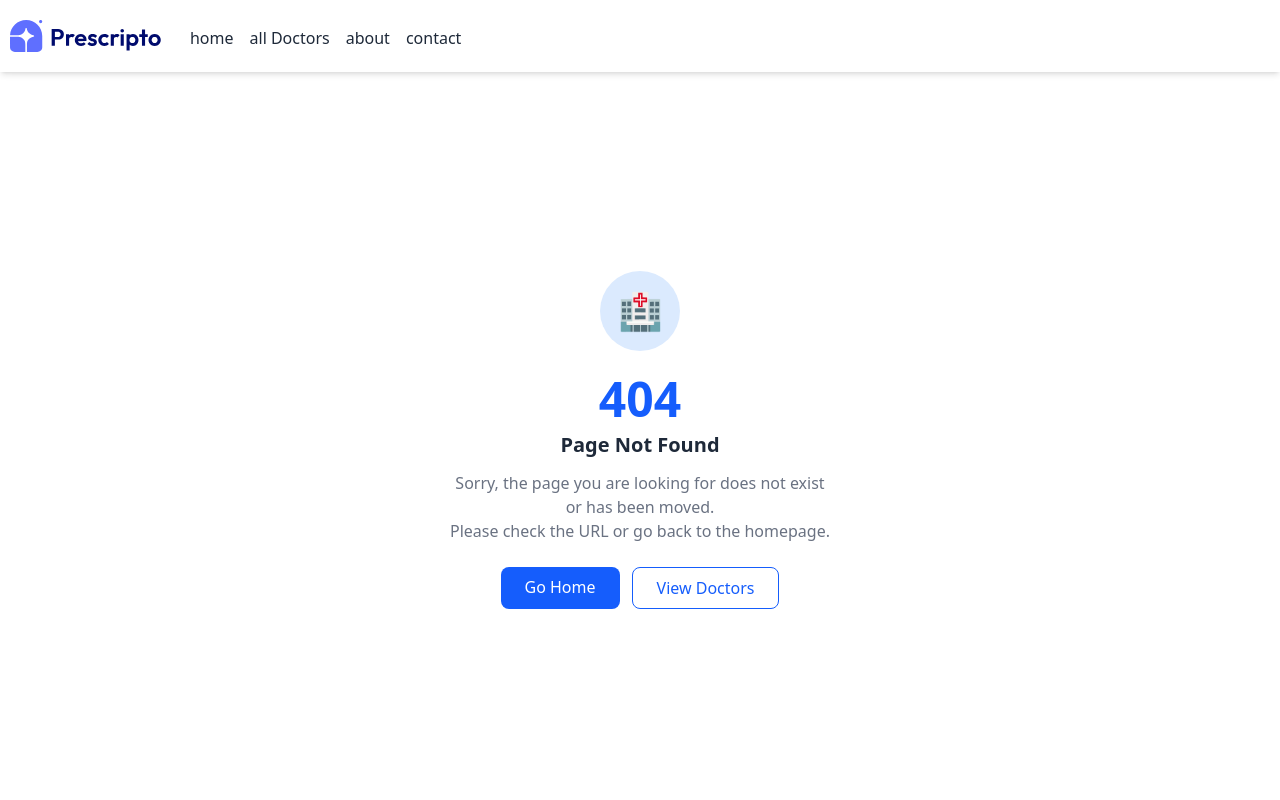
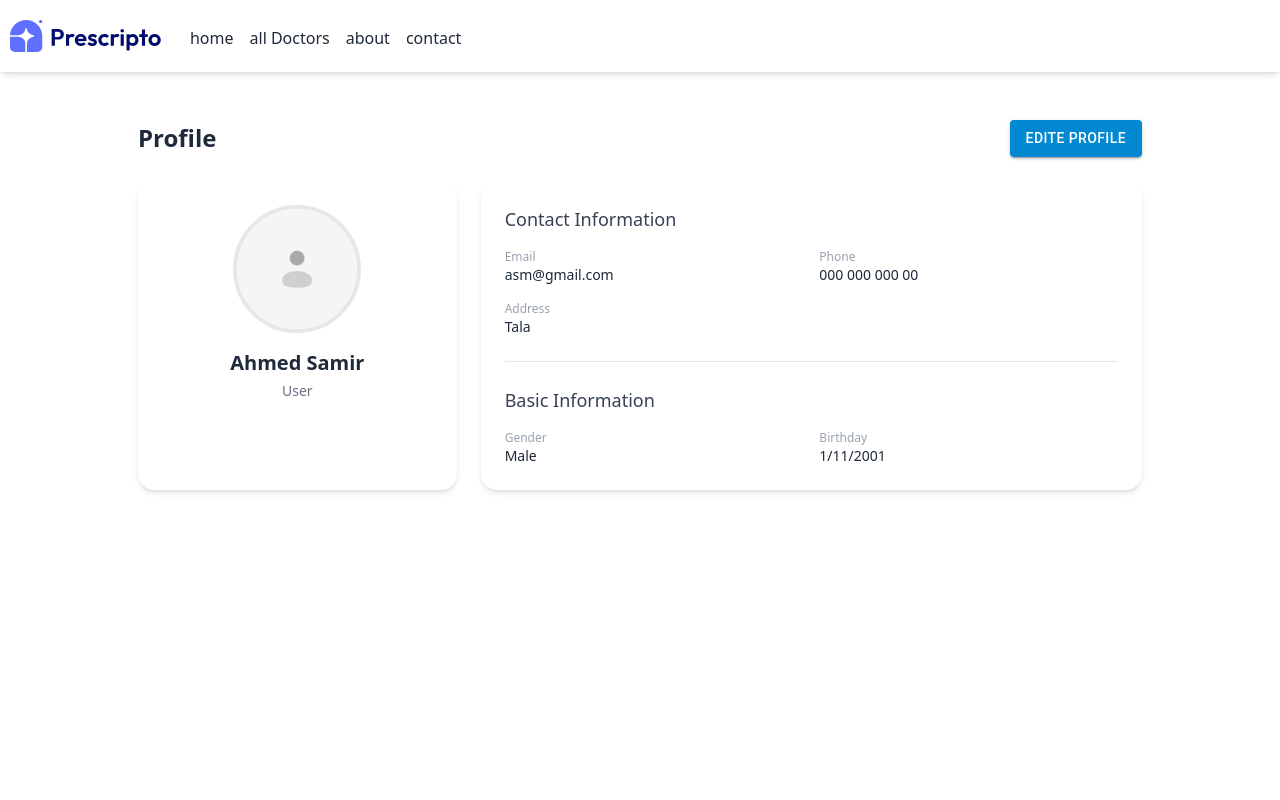
Before and after one commit to ahmed2020026/hospital, a React (Vite) app: page /profile in a window 1280 px wide. Shown: the top 800 px of the page. Built offline with nearby package versions, Linux system fonts and the light colour scheme; some icons are missing.

Commit message:
create new pages

```diff
--- a/src/App.tsx
+++ b/src/App.tsx
@@ -8,6 +8,9 @@ import NotFound from './pages/NotFound'
 import { DoctorPage } from './pages/DoctorPage'
 import { About } from './pages/About'
 import { Contact } from './pages/Contact'
+import { Profile } from './pages/Profile'
+import { Register } from './pages/Register'
+import { Login } from './pages/Login'
 
 function App() {
   return (
@@ -22,6 +25,9 @@ function App() {
           <Route path='/doctor/:id' element={<DoctorPage />} />
           <Route path='/about' element={<About />} />
           <Route path='/contact' element={<Contact />} />
+          <Route path='/profile' element={<Profile />} />
+          <Route path='/Register' element={<Register />} />
+          <Route path='/Login' element={<Login />} />
           <Route path='*' element={<NotFound />} />
         </Routes>
       </main>
--- a/src/components/InputText.tsx
+++ b/src/components/InputText.tsx
@@ -1,8 +1,8 @@
 import { TextField } from '@mui/material'
 
-export const InputText = ({ label  }: { label: string }) => {
+export const InputText = ({ label, type }: { label: string, type: string }) => {
     return (
-        <TextField fullWidth label={label} id="margin-none" size='small' color='info'
+        <TextField fullWidth label={label} type={type} id="margin-none" size='small' color='info'
             sx={{
                 "& .MuiOutlinedInput-root": {
                     "& fieldset": {
@@ -13,7 +13,7 @@ export const InputText = ({ label  }: { label: string }) => {
                     },
                     "&.Mui-focused fieldset": {
                         borderColor: '#0288d1',
-                        borderWidth:"1px"
+                        borderWidth: "1px"
                     },
                 }
             }} />
--- /dev/null
+++ b/src/components/SelectInput.tsx
@@ -0,0 +1,30 @@
+import { FormControl, InputLabel, MenuItem, Select } from "@mui/material"
+
+export const SelectInput = () => {
+    return (
+        <FormControl fullWidth size="small" sx={{
+            "& .MuiOutlinedInput-root": {
+                "& fieldset": {
+                    borderColor: '#E0E3E7',
+                },
+                "&:hover fieldset": {
+                    borderColor: '#B2BAC2',
+                },
+                "&.Mui-focused fieldset": {
+                    borderColor: '#0288d1',
+                    borderWidth: "1px"
+                },
+            }
+        }} >
+            <InputLabel id="demo-simple-select-label">Age</InputLabel>
+            <Select
+                labelId="demo-simple-select-label"
+                id="demo-simple-select"
+                label="Age">
+                <MenuItem value={10}>Ten</MenuItem>
+                <MenuItem value={20}>Twenty</MenuItem>
+                <MenuItem value={30}>Thirty</MenuItem>
+            </Select>
+        </FormControl >
+    )
+}
--- /dev/null
+++ b/src/pages/Login.tsx
@@ -0,0 +1,46 @@
+import { InputText } from "../components/InputText"
+import { ButtonClick } from "../components/ButtonClick"
+import { Link } from "react-router-dom"
+
+export const Login = () => {
+
+    return (
+        <section className="section p-2 flex items-center justify-center">
+            <div className="w-full max-w-lg bg-white shadow-lg rounded-2xl p-6 sm:p-8">
+
+                {/* Header */}
+                <div className="text-center mb-6">
+                    <h2 className="text-2xl font-semibold text-gray-800">
+                        Login
+                    </h2>
+                </div>
+
+                {/* Form */}
+                <form className="space-y-4">
+
+                    <div>
+                        <InputText label="email" type="email" />
+                    </div>
+
+                    {/* Password */}
+                    <div>
+                        <InputText label="password" type="password" />
+                    </div>
+
+                    {/* Submit Button */}
+                    <ButtonClick text="Login" />
+
+                </form>
+
+                {/* Footer */}
+                <p className="text-sm text-gray-500 text-center mt-5">
+                    I don’t have an account.
+                    <Link to="/Register" className="text-blue-600 hover:underline">
+                        register
+                    </Link>
+                </p>
+
+            </div>
+        </section>
+    )
+}
--- /dev/null
+++ b/src/pages/Profile.tsx
@@ -0,0 +1,107 @@
+import { assets } from "../assets/assets_admin/assets"
+import { ButtonClick } from "../components/ButtonClick"
+
+export const Profile = () => {
+    const user = {
+        name: "Ahmed Samir",
+        email: "asm@gmail.com",
+        role:"User",
+        phone: "000 000 000 00",
+        address: "Tala",
+        gender: "Male",
+        birthday: "1/11/2001",
+        image: assets.upload_area,
+    }
+
+    return (
+        <section className="section p-2 sm:p-10">
+            <div className="container mx-auto max-w-5xl">
+
+                {/* Header */}
+                <div className="flex items-center justify-between mb-6">
+                    <h2 className="text-2xl font-semibold text-gray-800">
+                        Profile
+                    </h2>
+                    <ButtonClick text="Edite Profile" color="info" />
+                </div>
+
+                <div className="grid grid-cols-1 md:grid-cols-3 gap-6">
+
+                    {/* Left Card (Image + Name) */}
+                    <div className="bg-white shadow-md rounded-2xl p-6 flex flex-col items-center text-center">
+                        <img
+                            src={user.image}
+                            alt="Profile"
+                            className="w-32 h-32 rounded-full object-cover border-4 border-gray-200 mb-4"
+                        />
+
+                        <h3 className="text-xl font-semibold text-gray-800">
+                            {user.name}
+                        </h3>
+
+                        <p className="text-sm text-gray-500 mt-1">
+                            {user.role}
+                        </p>
+                    </div>
+
+                    {/* Right Card (Details) */}
+                    <div className="md:col-span-2 bg-white shadow-md rounded-2xl p-6">
+
+                        {/* Section: Contact Info */}
+                        <h4 className="text-lg font-medium text-gray-700 mb-4">
+                            Contact Information
+                        </h4>
+
+                        <div className="grid grid-cols-1 sm:grid-cols-2 gap-4 mb-6">
+                            <div>
+                                <p className="text-xs text-gray-400">Email</p>
+                                <p className="text-sm text-gray-800 font-medium">
+                                    {user.email}
+                                </p>
+                            </div>
+
+                            <div>
+                                <p className="text-xs text-gray-400">Phone</p>
+                                <p className="text-sm text-gray-800 font-medium">
+                                    {user.phone}
+                                </p>
+                            </div>
+
+                            <div>
+                                <p className="text-xs text-gray-400">Address</p>
+                                <p className="text-sm text-gray-800 font-medium">
+                                    {user.address}
+                                </p>
+                            </div>
+                        </div>
+
+                        {/* Divider */}
+                        <div className="h-px bg-gray-200 my-6"></div>
+
+                        {/* Section: Basic Info */}
+                        <h4 className="text-lg font-medium text-gray-700 mb-4">
+                            Basic Information
+                        </h4>
+
+                        <div className="grid grid-cols-1 sm:grid-cols-2 gap-4">
+                            <div>
+                                <p className="text-xs text-gray-400">Gender</p>
+                                <p className="text-sm text-gray-800 font-medium">
+                                    {user.gender}
+                                </p>
+                            </div>
+
+                            <div>
+                                <p className="text-xs text-gray-400">Birthday</p>
+                                <p className="text-sm text-gray-800 font-medium">
+                                    {user.birthday}
+                                </p>
+                            </div>
+                        </div>
+
+                    </div>
+                </div>
+            </div>
+        </section>
+    )
+}
--- /dev/null
+++ b/src/pages/Register.tsx
@@ -0,0 +1,77 @@
+import { InputText } from "../components/InputText"
+import { ButtonClick } from "../components/ButtonClick"
+import { SelectInput } from "../components/SelectInput"
+import { Link } from "react-router-dom"
+
+export const Register = () => {
+
+    return (
+        <section className="section p-2 flex items-center justify-center">
+            <div className="w-full max-w-lg bg-white shadow-lg rounded-2xl p-6 sm:p-8">
+
+                {/* Header */}
+                <div className="text-center mb-6">
+                    <h2 className="text-2xl font-semibold text-gray-800">
+                        Create Account
+                    </h2>
+                    <p className="text-sm text-gray-500 mt-1">
+                        Sign up to get started
+                    </p>
+                </div>
+
+                {/* Form */}
+                <form className="space-y-4">
+
+                    {/* Full Name */}
+                    <div>
+                        <InputText label="your name" type="text" />
+                    </div>
+
+                    {/* Email */}
+                    <div>
+                        <InputText label="email" type="email" />
+                    </div>
+
+                    {/* Phone */}
+                    <div>
+                        <InputText label="phone number" type="number" />
+                    </div>
+
+                    {/* Gender + Birthday */}
+                    <div className="grid grid-cols-1 sm:grid-cols-2 gap-4">
+                        <div>
+                            <SelectInput />
+                        </div>
+
+                        <div>
+                            <InputText type="date" label="" />
+                        </div>
+                    </div>
+
+                    {/* Password */}
+                    <div>
+                        <InputText label="password" type="password" />
+                    </div>
+
+                    {/* Confirm Password */}
+                    <div>
+                        <InputText label="confirm password" type="password" />
+                    </div>
+
+                    {/* Submit Button */}
+                    <ButtonClick text="Register" />
+
+                </form>
+
+                {/* Footer */}
+                <p className="text-sm text-gray-500 text-center mt-5">
+                    Already have an account?{" "}
+                    <Link to="/login" className="text-blue-600 hover:underline">
+                        Login
+                    </Link>
+                </p>
+
+            </div>
+        </section>
+    )
+}
```
